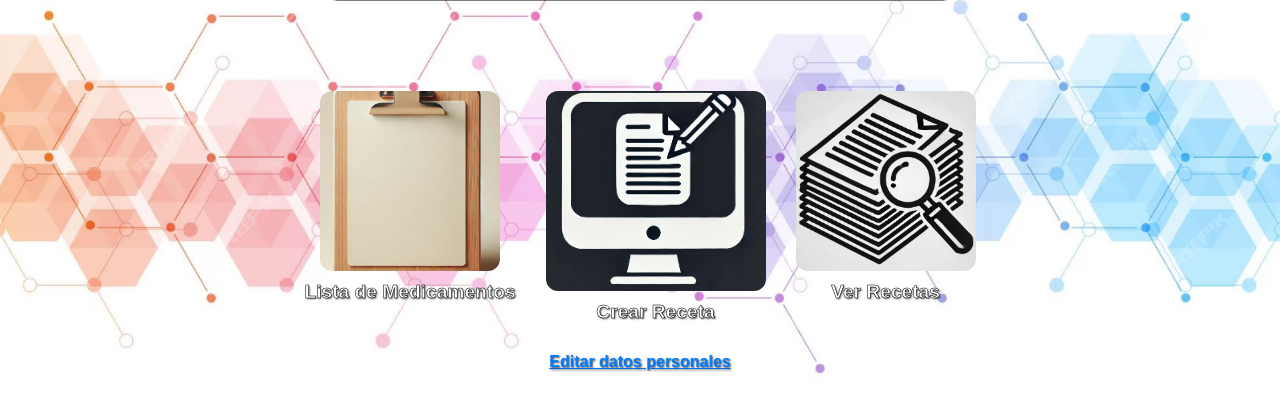
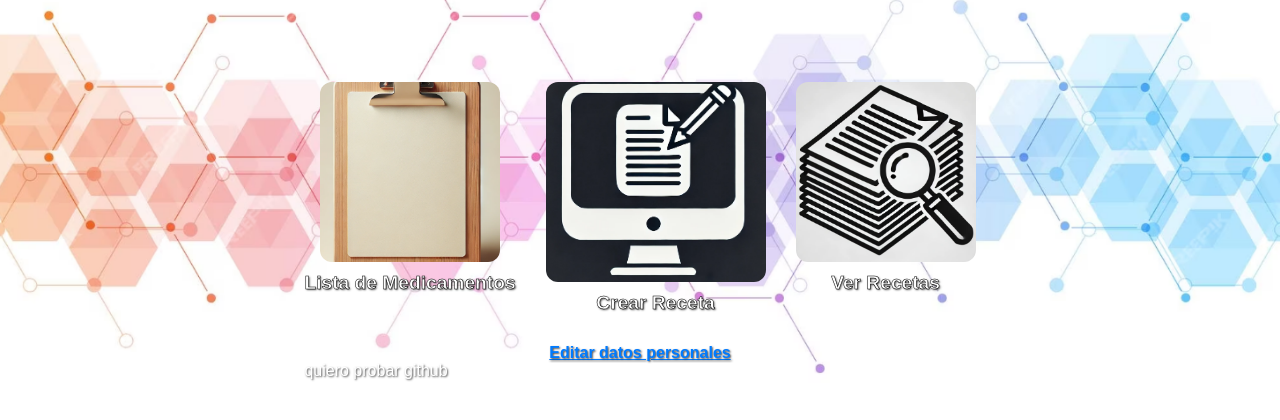
Before and after one commit to anakin-sky/protototipo-2, a PHP site: page / in a window 1280 px wide. Shown: the part 242-662 px from the top of the page. Run offline with PHP 8.4, Linux system fonts and the light colour scheme; the visitor is signed in with stand-in values (Sample User, id 1); data that the repository does not hold is empty.

Commit message:
Update index.php

```diff
--- a/index.php
+++ b/index.php
@@ -170,6 +170,8 @@ $conn->close();
         <div class="editar_usuario">
             <a href="nuevos_cambios/editar_usuario.php" style="text-decoration: underline;">Editar datos personales</a>
         </div>
+
+        <th>quiero probar github</th>
     </main>
 </body>
 </html>
```
